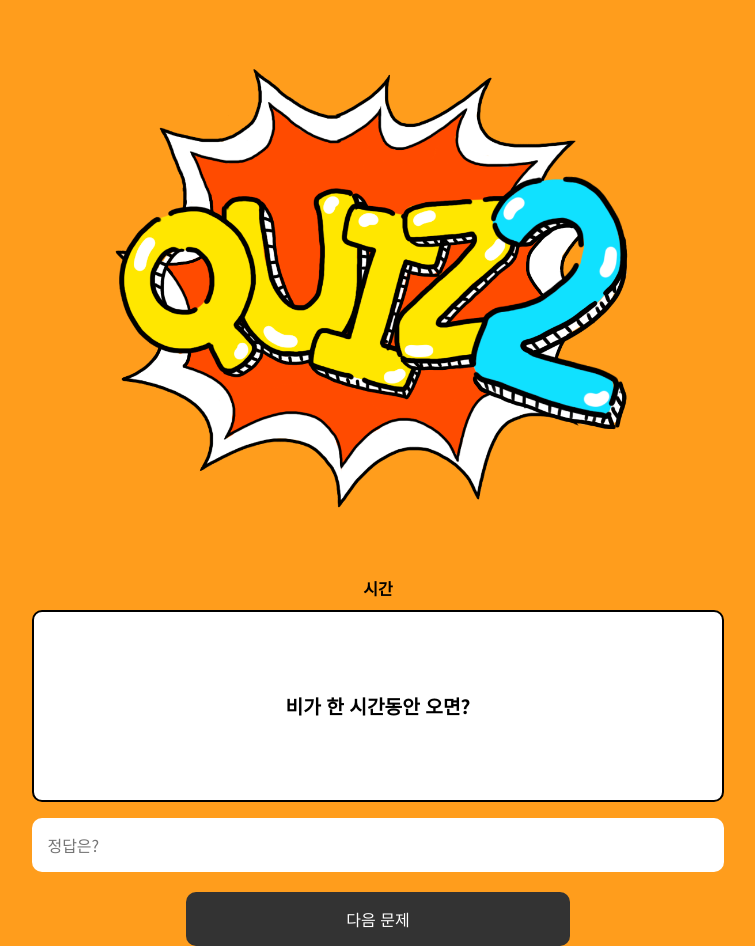
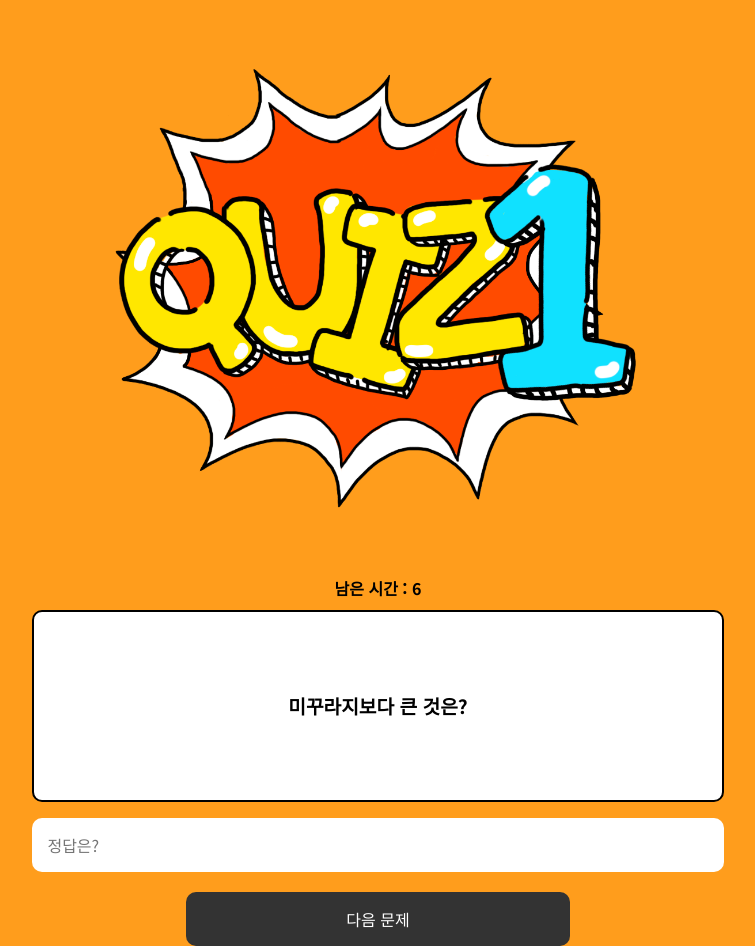
Before and after one commit to sat2llite/quiz, a plain HTML site: page quiz.html in a window 1280 px wide. Shown: the whole page, without its empty margins (262-1017 px from the left). Drawn offline with Linux system fonts and the light colour scheme.

Commit message:
setInterval완성

```diff
--- a/js/quiz.js
+++ b/js/quiz.js
@@ -3,7 +3,6 @@ export * from "./quiz.js";
 // *quiz.html
 import data from "./quizList.js";
 
-const time = document.querySelector(".quiz_wrap > h2"); // 남은시간
 const ques = document.querySelector(".quiz_wrap > h3"); // 문제
 const quizImg = document.querySelector(".quiz_img"); // 문제
 const nextBtn = document.querySelector(".next_btn");
@@ -11,7 +10,7 @@ const result_btn = document.querySelector(".result_btn");
 const answerInput = document.querySelector("#answer");
 let index = 0; // 문제의 번호를 기억하는 변수 (현재 문제를 가리키는 변수)
 let score = 0; // 점수를 기억하는 변수
-let count = 3; // 제한시간을 표시하는 변수
+let count = 10; // 제한시간을 표시하는 변수
 
 const randomQuizList = new Array(10); // 랜덤 문제 저장 배열(10개)
 const answerList = new Array(10); // 답 저장 배열
@@ -57,14 +56,14 @@ nextBtn.addEventListener("click", (event) => {
   quizImg.src = "img/quiz" + [index + 1] + ".png";
 });
 
+// 10초 타이머
 const intervalId = setInterval(() => {
-  count--;
-  // time.innerHTML = `남은 시간 : ${count}`;
-
   if (count === 0) {
     nextBtn.click();
-    count = 3;
+    count = 10;
   }
+  document.querySelector("h2").innerHTML = `남은 시간 : ${count}`;
+  count--;
 }, 1000);
 
 // 결과보기 버튼 클릭 이벤트
--- a/quiz.html
+++ b/quiz.html
@@ -28,7 +28,7 @@
         <div class="inner">
           <div class="quiz_page flex_center">
             <h1><img src="./img/quiz1.png" alt="예시이미지" class="quiz_img" /></h1>
-            <h2 style="margin-bottom: 10px;">시간</h2>
+            <h2 style="margin-bottom: 10px;"></h2>
             <div class="quiz_wrap">
               <h3>Lorem ipsum dolor, sit amet consectetur adipisicing elit.</h3>
               <input
```
